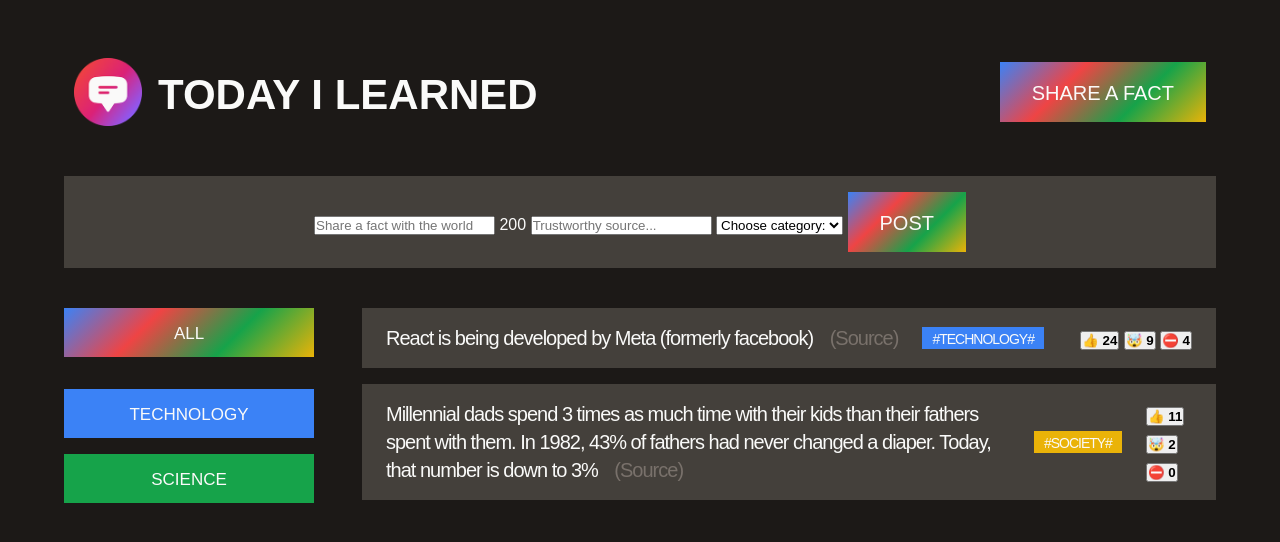
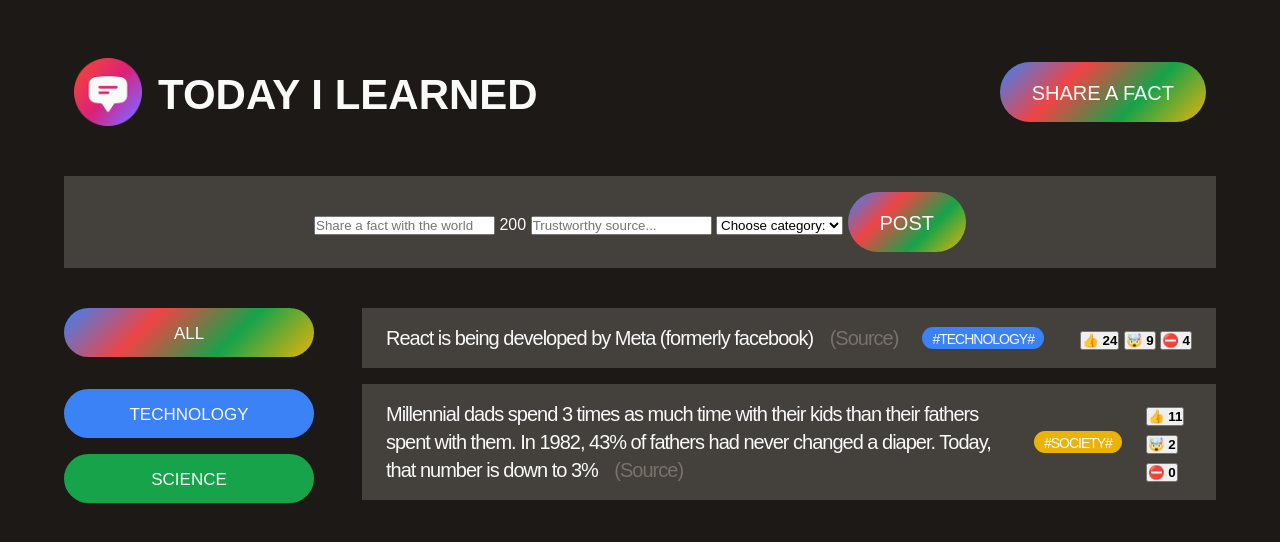
Before and after one commit to Komakai535/BasicWebDev, a plain HTML site: page index.html in a window 1280 px wide. Drawn offline with Linux system fonts and the light colour scheme; a web font is replaced by a local one.

Commit message:
rounding buttons and changing curors

```diff
--- a/style.css
+++ b/style.css
@@ -83,6 +83,8 @@ h1 {
   padding-top: 3px;
   padding-left: 10px;
   padding-right: 10px;
+  border-radius: 100px;
+  cursor: pointer;
 }
 
 .vote-buttons {
@@ -115,6 +117,8 @@ ul {
   padding: 16px 0 13px;
   background-image: linear-gradient(135deg, #3b82f6, #ef4444, #16a34a, #eab308);
   color: inherit;
+  border-radius: 50px;
+  cursor: pointer;
   transition: 0.3s;
 }
 
```
